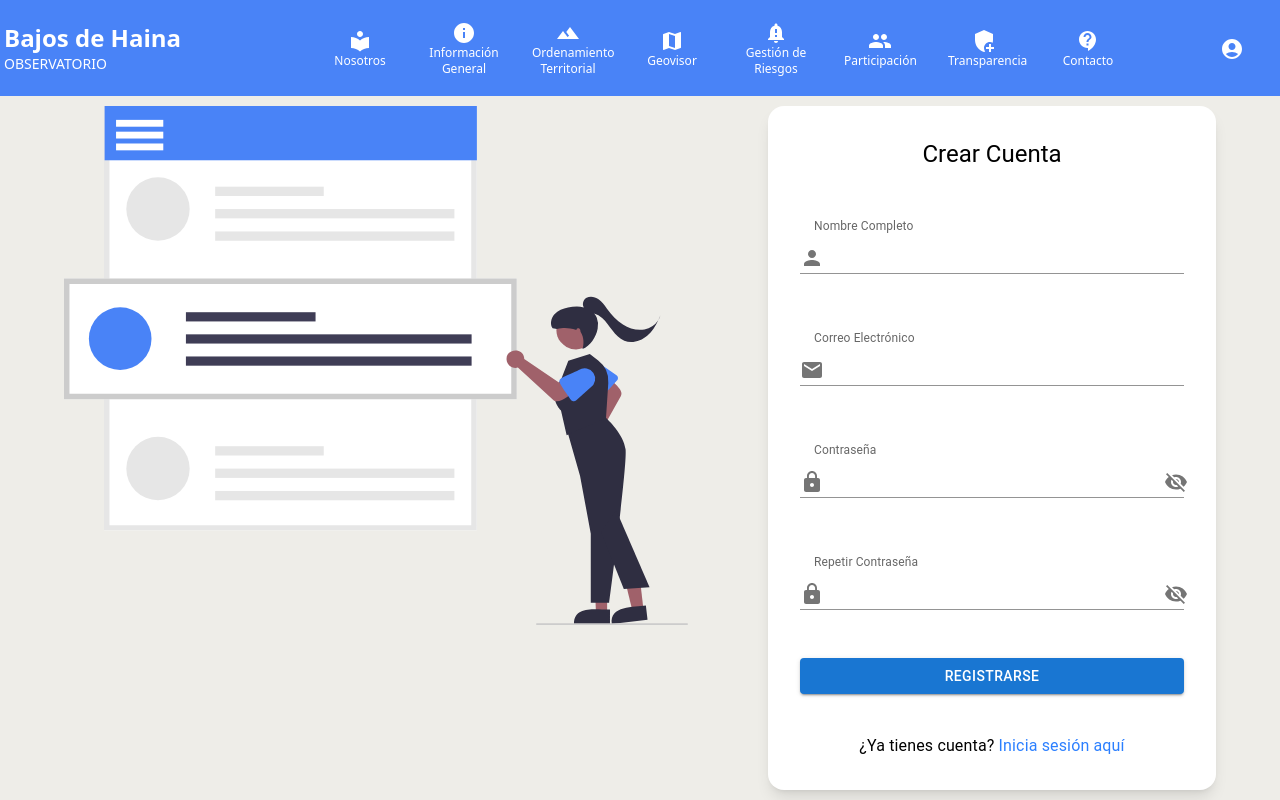
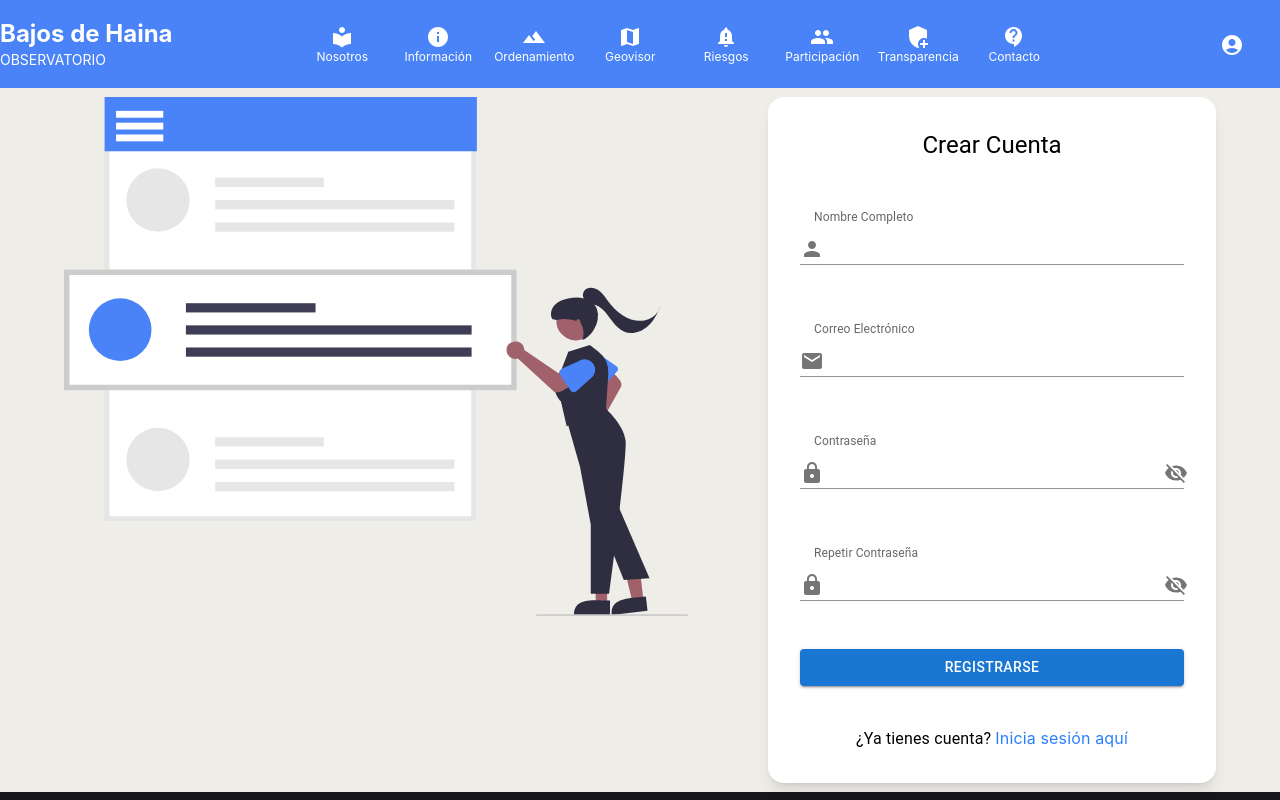
Before and after one commit to jaime-hndz/fondocyt, a React (Vite) app: page /register in a window 1280 px wide. Shown: the top 800 px of the page. Built offline with nearby package versions, Linux system fonts and the light colour scheme.

Commit message:
remake style of header

```diff
--- a/src/components/layout/Header.tsx
+++ b/src/components/layout/Header.tsx
@@ -5,11 +5,11 @@ import { UserMenu } from "./UserMenu";
 export const Header = () => {
   return (
     <>
-      <div className="w-full p-1 max-h-25" style={{backgroundColor: '#4983f7'}}>
+      <div className="w-full  max-h-25" style={{backgroundColor: '#4983f7'}}>
         <div className="container mx-auto">
           <div className="flex items-center justify-between">
             <Link to='/'>
-            <div className=" text-white w-3xs ">
+            <div className=" text-white  ">
               <div className="text-2xl font-bold">Bajos de Haina</div>
               <div className="  text-sm">OBSERVATORIO</div>
             </div>
--- a/src/components/layout/Navbar.tsx
+++ b/src/components/layout/Navbar.tsx
@@ -1,14 +1,21 @@
 import { NavItems } from "@/helpers/NavItems";
 import { Link } from "react-router";
+import { useLocation } from "react-router";
 
 export const Navbar = () => {
+
+  const location = useLocation();
+
   return (
-    <div className="hidden lg:flex space-x-4">
+    <div className="hidden lg:flex">
       {NavItems.map((item, index) => {
         return (
           <Link to={item.children[0].route} key={index}>
             <button
-              className="flex flex-col items-center justify-center p-2 text-white hover:bg-white/50 rounded-lg transition-colors duration-200 w-22 h-22"
+              className={
+                item.children.map(x => "/" + x.route).includes(location.pathname)
+                  ? `flex flex-col items-center justify-center  text-white bg-white/50  transition-colors duration-200 w-24 h-22`
+                  : `flex flex-col items-center justify-center  text-white hover:bg-white/50  transition-colors duration-200 w-24 h-22`}
             >
               <div>{<item.icon />}</div>
               <span className="text-xs text-center w-full">
--- a/src/components/layout/UserMenu.tsx
+++ b/src/components/layout/UserMenu.tsx
@@ -9,7 +9,7 @@ export const UserMenu = () => {
     <>
       <Tooltip title={!usuario ? "Iniciar sesión" : "Usuario"}>
         <Link to={"/user"}>
-          <button className="flex flex-col items-center justify-center p-2 text-white hover:bg-white/50 rounded-lg transition-colors duration-200 w-22 h-22">
+          <button className="flex flex-col items-center justify-center p-2 text-white hover:bg-white/50  transition-colors duration-200 w-24 h-22">
             <div>{<AccountCircle />}</div>
           </button>
         </Link>
--- a/src/helpers/NavItems.ts
+++ b/src/helpers/NavItems.ts
@@ -50,7 +50,7 @@ export const NavItems = [
   },
   {
     icon: Info,
-    title: "Información General",
+    title: "Información",
     children: [
       {
         icon: Info,
@@ -81,7 +81,7 @@ export const NavItems = [
   },
   {
     icon: Terrain,
-    title: "Ordenamiento Territorial",
+    title: "Ordenamiento",
     children: [
       {
         icon: Terrain,
@@ -124,7 +124,7 @@ export const NavItems = [
 
   {
     icon: NotificationImportant,
-    title: "Gestión de Riesgos",
+    title: "Riesgos",
     children: [
       {
         icon: NotificationImportant,
--- a/src/index.css
+++ b/src/index.css
@@ -1,5 +1,10 @@
 @import "tailwindcss";
+@import url('https://fonts.googleapis.com/css2?family=inter:wght@200..800&display=swap');
 
+
+*{
+    font-family: "inter", sans-serif;
+  }
 .radial{
     background:  rgba(189,6,71,1);
 }
--- a/src/screens/public/info/BajosHainaScreen.tsx
+++ b/src/screens/public/info/BajosHainaScreen.tsx
@@ -10,7 +10,7 @@ export const BajosHainaScreen = () => {
     <ArticleContainer>
       <div className="text-xl text-justify flex flex-col gap-10">
         <div className=" ">
-          El municipio de Basjos de Haina pertenece a la provincia de San
+          El municipio de Bajos de Haina pertenece a la provincia de San
           Cristóbal, en la región sur de la República Dominicana. Se encuentra
           ubicado entre los 18º 25' N y 70º 01' W. Sus límites son: Mar Caribe
           al norte y al oeste; el Distrito Municipal de Nigua al sur y la ciudad
```
